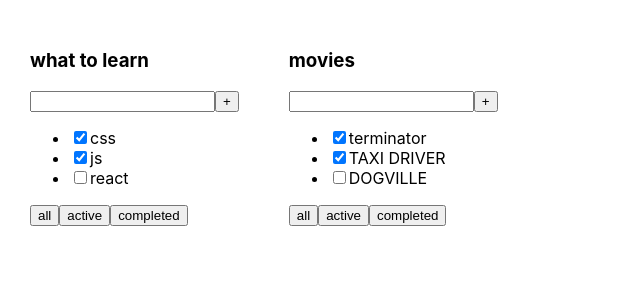
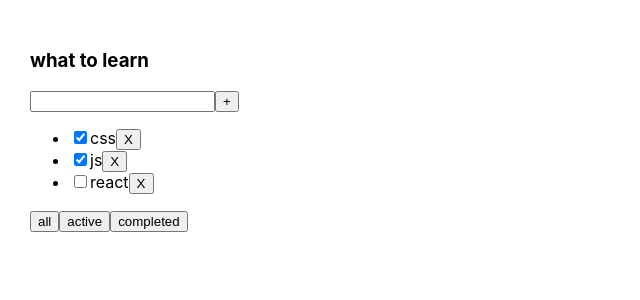
Before and after one commit to vovasobol1/project-react, a React (Create React App) app in the folder my-app/: page / in a window 1280 px wide. Shown: the top 300 px of the page, without its empty margins (0-640 px from the left). Built offline with nearby package versions, Linux system fonts and the light colour scheme.

Commit message:
добавлена функция удаления дела через usestate

```diff
--- a/my-app/src/App.tsx
+++ b/my-app/src/App.tsx
@@ -1,24 +1,33 @@
-import React from 'react';
+import React, {useState} from 'react';
 import './App.css';
 import {TaskType, Todolist} from "./Todolist";
 
 function App() {
-    let tasks1 : Array<TaskType> = [
-        {id : 1 , title : 'css' , isDone : true } ,
-        {id : 2 , title : 'js' , isDone : true } ,
-        {id : 3 , title : 'react' , isDone : false }
+    let initTasks: Array<TaskType> = [
+        {id: 1, title: 'css', isDone: true},
+        {id: 2, title: 'js', isDone: true},
+        {id: 3, title: 'react', isDone: false}
     ]
 
-    let tasks2 : Array<TaskType>  = [
-        {id : 1 , title : 'terminator' , isDone : true } ,
-        {id : 2 , title : 'TAXI DRIVER' , isDone : true } ,
-        {id : 3 , title : 'DOGVILLE' , isDone : false }
-    ]
+    let arr = useState(initTasks) ;
+    let tasks = arr[0]
+    let setTasks = arr[1]
+
+    function deleteTask(id: number) {
+        let filteredTasks = tasks.filter(task => id !== task.id)// если это не то дело которое нужно удалить то вернется true и оно не удалится
+        setTasks(filteredTasks)
+
+        console.log(tasks)
+    }
+
 
     return (
         <div className="App">
-            <Todolist title="what to learn" tasks={tasks1} />
-            <Todolist title="movies" tasks={tasks2} />
+            <Todolist
+                title="what to learn" //передаем заголовок туду листа
+                tasks={tasks}         //передаем массив дел
+                deleteTask={deleteTask} //передаем функцию удаления одного дела
+            />
         </div>
     );
 }
--- a/my-app/src/Todolist.tsx
+++ b/my-app/src/Todolist.tsx
@@ -1,17 +1,20 @@
 import React from "react";
+import {Simulate} from "react-dom/test-utils";
+import click = Simulate.click;
 
 export type TaskType = {
-    id : number
-    title : string
-    isDone : boolean
+    id: number
+    title: string
+    isDone: boolean
 }
 
 type PropsType = {
-    title : string
-    tasks : Array<TaskType> //мы ждем на вход массив состоящий из обьектов TaskType
+    title: string
+    tasks: Array<TaskType> //мы ждем на вход массив состоящий из обьектов TaskType
+    deleteTask : Function
 }
 
-export function Todolist(props : PropsType ) {
+export function Todolist(props: PropsType) {
     return (
         <div>
             <h3>{props.title}</h3>
@@ -20,9 +23,17 @@ export function Todolist(props : PropsType ) {
                 <button>+</button>
             </div>
             <ul>
-                <li><input type="checkbox" checked={props.tasks[0].isDone}/><span>{props.tasks[0].title}</span></li>
-                <li><input type="checkbox" checked={props.tasks[1].isDone}/><span>{props.tasks[1].title}</span></li>
-                <li><input type="checkbox" checked={props.tasks[2].isDone}/><span>{props.tasks[2].title}</span></li>
+                {
+                    // в пропсах приходит массив обьектов props.tasks (в нем лежат все дела ) с помощью map
+                    // отрисовываем каждый жлемент этого массива
+                    props.tasks.map((task) => {
+                        return <li>
+                            <input type="checkbox" checked={task.isDone}/>
+                            <span>{task.title}</span>
+                            <button onClick={ () => { props.deleteTask(task.id)} }>X</button>
+                        </li>
+                    })
+                }
             </ul>
             <div>
                 <button>all</button>
```
